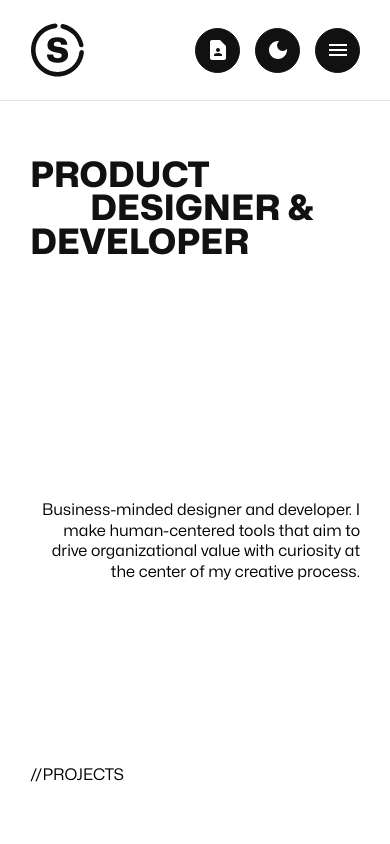
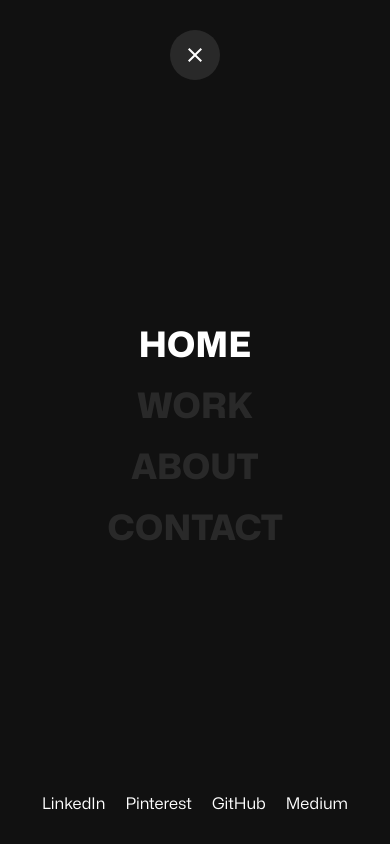
Before and after one commit to seane4/pf-seanedens, a React (Create React App) app: page / in a window 390 px wide. Both pictures are taken after a click on the button 337 px from the left and 50 px from the top of the page. Shown: the top 844 px of the page. Built offline with nearby package versions, Linux system fonts and the light colour scheme.

Commit message:
responsive final changes

```diff
--- a/public/index.html
+++ b/public/index.html
@@ -4,7 +4,7 @@
     <meta charset="utf-8" />
     <link rel="icon" href="%PUBLIC_URL%/favicon.ico" />
     <meta name="viewport" content="width=device-width, initial-scale=1" />
-    <meta name="theme-color" content="#000000" />
+    <meta name="theme-color" content="#FFFFFF" />
     <meta
       name="description"
       content="Web site created using create-react-app"
--- a/src/components/contact/Contact.jsx
+++ b/src/components/contact/Contact.jsx
@@ -28,7 +28,7 @@ function Contact() {
 
       <div className="wrapper">
         //CONTACT
-        <div data-aos="fade-right" data-aos-easing="ease-in-sine" data-aos-duration="600" data-aos-once="true" data-aos-anchor-placement="center-center">
+        <div data-aos="fade-right" data-aos-easing="ease-in-sine" data-aos-duration="600" data-aos-once="true" data-aos-anchor-placement="center-bottom">
           <div className={theme === "light" ? "heading" : "heading dark"}>LET'S<br/>EXCHANGE<br/>IDEAS</div>
         </div>
 
--- a/src/components/home/Home.jsx
+++ b/src/components/home/Home.jsx
@@ -11,6 +11,9 @@ import { ThemeProvider, useTheme } from "../../ThemeContext";
 import AOS from 'aos';
 import 'aos/dist/aos.css';
 import { useState, useEffect } from 'react';
+import * as Scroll from 'react-scroll';
+import { Link, Button, Element, Events, animateScroll as scroll, scrollSpy, scroller } from 'react-scroll'
+
 
 //fonts
 import "../../fonts/Mona-Sans-ExtraBold.woff2";
@@ -18,22 +21,25 @@ import "../../fonts/Mona-Sans-Medium.woff2";
 import "../../fonts/Mona-Sans-Regular.woff2";
 import "../../fonts/Mona-Sans-SemiBold.woff2";
 import "../../fonts/Mona-Sans-Bold.woff2";
+
 import ScrollButton from '../scrollbutton/ScrollButton';
+import CloseIcon from '@mui/icons-material/Close';
 
 
 function Home() {
 
+  const [menuOpen, setMenuOpen] = useState(false)
   const { theme, toggleTheme } = useTheme();
 
   useEffect(() => {
     AOS.init();
   }, [])
 
-  const [projectWidth, setProjectWidth] = useState(window.innerWidth);
+  const [screenWidth, setScreenWidth] = useState(window.innerWidth);
   const projectBreakpoint = 1330;
 
   useEffect(() => {
-  const handleWindowResize = () => setProjectWidth(window.innerWidth)
+  const handleWindowResize = () => setScreenWidth(window.innerWidth)
   window.addEventListener("resize", handleWindowResize);
 
   return () => window.removeEventListener("resize", handleWindowResize);
@@ -41,15 +47,29 @@ function Home() {
 
   return (
     <div className={theme === "light" ? "home" : "home dark"}>
-        <Nav width={projectWidth}/>
+        <div className={menuOpen ? `menuWrapper ${theme} open` : `menuWrapper ${theme}`}>
+          <button onClick={() => setMenuOpen(!menuOpen)} className={`close ${theme}`}>{<CloseIcon className='icon'/>}</button>
+          <div className={theme === "light" ? "itemWrapper" : "itemWrapper dark"}>
+            <Link offset={-200} onClick={() => setMenuOpen(!menuOpen)} smooth spy to="Home" className="item" activeClass="item active">HOME</Link>
+            <Link offset={-150} onClick={() => setMenuOpen(!menuOpen)} smooth spy to="Work" className="item">WORK</Link>
+            <Link offset={-150} onClick={() => setMenuOpen(!menuOpen)} smooth spy to="About" className="item">ABOUT</Link>
+            <Link offset={-150} onClick={() => setMenuOpen(!menuOpen)} smooth spy to="Contact" className="item">CONTACT</Link>
+          </div>
+          <div className="socialWrapper">
+            <a target="_blank" rel="noreferrer" href="https://www.linkedin.com/in/seanedens/" className={`social ${theme}`}>LinkedIn</a>
+            <a target="_blank" rel="noreferrer" href="https://www.pinterest.com/edenssean1/" className={`social ${theme}`}>Pinterest</a>
+            <a target="_blank" rel="noreferrer" href="https://github.com/seane4" className={`social ${theme}`}>GitHub</a>
+            <a target="_blank" rel="noreferrer" href="https://seane4.medium.com/" className={`social ${theme}`}>Medium</a>
+          </div>
+        </div>
+        <Nav menuOpen={menuOpen} setMenuOpen={setMenuOpen} width={screenWidth}/>
         <div className="container">
-          {projectWidth < 1000 ? "" : <Sidebar/>}
+          {screenWidth < 1000 ? "" : <Sidebar/>}
           <div className="content">
             <Hero/>
-            {projectWidth > projectBreakpoint ? <Projects/> : <ProjectsMobile/>}
+            {screenWidth > projectBreakpoint ? <Projects/> : <ProjectsMobile/>}
             <About/>
             <Contact/>
-
           </div>
           <ScrollButton/>
         </div>
--- a/src/components/home/home.scss
+++ b/src/components/home/home.scss
@@ -1,4 +1,118 @@
 .home {
+
+    .menuWrapper {
+        position: fixed;
+        top: 0;
+        left: 0;
+        z-index: 992;
+        visibility: hidden;
+        opacity: 0;
+        background: #111;
+        width: 100%;
+        height: -webkit-fill-available;
+        transition: all ease-in-out 0.2s;
+        display: flex;
+        flex-direction: column;
+        justify-content: space-between;
+
+        &.dark {
+            background-color: whitesmoke;
+        }
+
+
+        &.open {
+            padding-top: 30px;
+            padding-bottom: 30px;
+            visibility: visible;
+            opacity: 1;
+            display: flex;
+            flex-direction: column;
+            justify-content: space-between;
+        }
+
+        .close {
+            cursor: pointer;
+            display: flex;
+            align-items: center;
+            justify-content: center;
+            align-self: center;
+            width: 50px;
+            height: 50px;
+            background-color: rgba(255, 255, 255, 0.1);
+            border-radius: 50%;
+            border: none;
+
+            &.dark {
+                background-color: #111;
+
+                .icon {
+                    color: white;
+                }
+            }
+
+            .icon {
+                color: white;
+            }
+        }
+
+        .itemWrapper {
+
+            color: white;
+            font-size: 35px;
+
+            display: flex;
+            flex-direction: column;
+            gap: 20px;
+            align-items: center;
+            text-align: center;
+
+            .item {
+                font-family: MonaSansExtraBold;
+                color: rgba(255, 255, 255, 0.1);
+
+                &.active {
+                    color: white;
+                }
+            }
+
+            &.dark {
+                color: #111;
+
+                .item {
+                    color: #BFBFBF;
+
+                    &.active {
+                        color: #111;
+                    }
+                }
+            }
+        }
+
+        .socialWrapper {
+            display: flex;
+            align-items: center;
+            text-align: center;
+            justify-content: center;
+            gap: 20px;
+            font-size: 16px;
+            color: white;
+
+            .social {
+
+                &.dark {
+                    font-family: MonaSansMedium;
+                    color: #111;
+                }
+            }
+
+            a {
+                color: inherit;
+                text-decoration: none;
+            }
+        }
+    }
+
+
 
     &.dark {
         background-color: #111;
@@ -320,6 +434,12 @@
             padding-right: 50px;
         }
 
+        .scrollbutton .icon-light {
+            box-shadow: none;
+            color: white;
+            background-color: #111;
+        }
+
     }
 
     @media only screen and (width < 615px) {
@@ -349,6 +469,7 @@
             object-fit: cover;
             object-position: 75%;
         }
+
     }
 
     @media only screen and (width < 550px) {
@@ -369,10 +490,6 @@
         #root > div {
             overflow-x: hidden;
         }
-
-    }
-
-    @media only screen and (width < 550px) {
 
         #Home > div > div.aos-init.aos-animate > div {
             max-width: initial;
@@ -395,10 +512,6 @@
             padding-right: 45px;
         }
 
-    }
-
-    @media only screen and (width < 550px) {
-
         #Home > div > div.titleContainer > div > div:nth-child(n+0) {
             font-size: 45px;
         }
@@ -411,6 +524,7 @@
         #root > div > div > div.nav > div > div.fullItemsBar {
             padding-right: 30px;
         }
+
     }
 
     @media only screen and (width < 450px) {
@@ -418,6 +532,11 @@
         #Home > div > div.titleContainer > div > div:nth-child(n+0) {
             font-size: 35px;
         }
+
+        #root > div > div > div.container > div.scrollbutton > svg {
+            box-shadow: none;
+            border: 1px solid #e9e9e9;
+        }
     }
 
 }
--- a/src/components/nav/Nav.jsx
+++ b/src/components/nav/Nav.jsx
@@ -10,10 +10,10 @@ import * as Scroll from 'react-scroll';
 import { Link, Button, Element, Events, animateScroll as scroll, scrollSpy, scroller } from 'react-scroll'
 import { ThemeProvider, useTheme } from "../../ThemeContext";
 
-function Nav({width}) {
+function Nav({width, menuOpen, setMenuOpen}) {
 
   const { theme, toggleTheme } = useTheme();
-  const [menuOpen, setMenuOpen] = useState(false)
+
 
   return (
     <div className={theme === "light" ? "nav" : "nav dark"}>
--- a/src/components/projects/Projects.jsx
+++ b/src/components/projects/Projects.jsx
@@ -1,6 +1,4 @@
 import "./projects.scss"
-import LCI from "./LCI_Updated2.svg"
-import LCI2 from "./LCI_Updated2_Corners.svg"
 import LCI_Width from "./LCI_AdjustedWidth.svg"
 import CallMadeIcon from '@mui/icons-material/CallMade'
 import TeerlyIMG from "./Teerly_Updated_Corner.svg"
```
Also changed, not shown: src/components/about/About.jsx (+7 -80 lines), src/components/contact/contact.scss (+8 -14 lines), src/components/projects/projectsMobile/ProjectsMobile.jsx (+3 -21 lines), src/components/projects/projectsMobile/projectsMobile.scss (+1 -13 lines), src/components/scrollbutton/scrollbutton.scss (+0 -12 lines).
